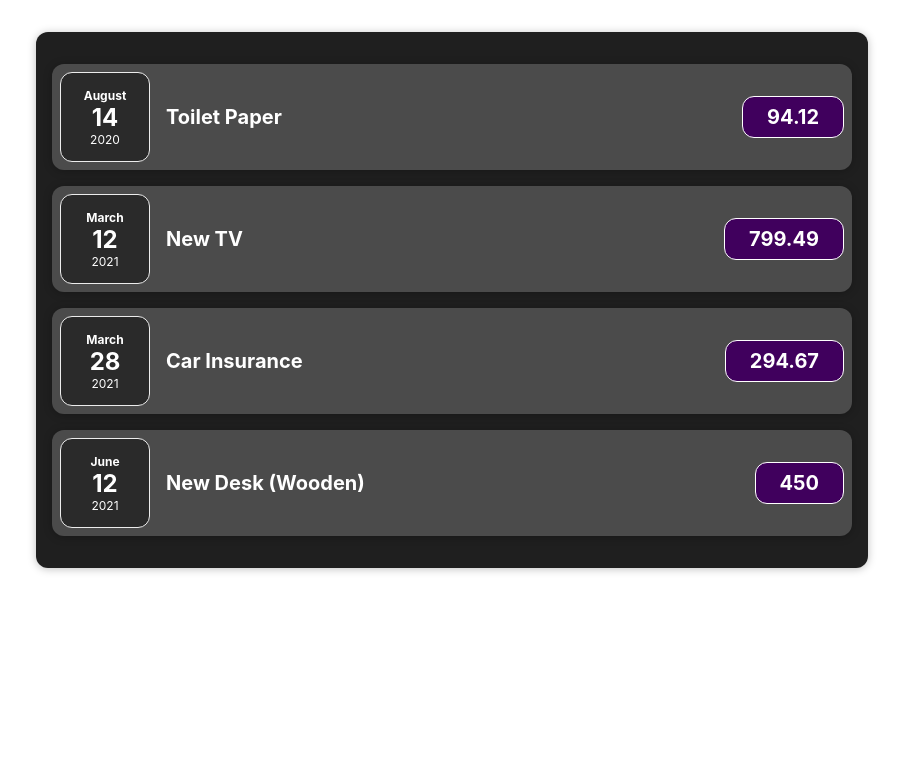
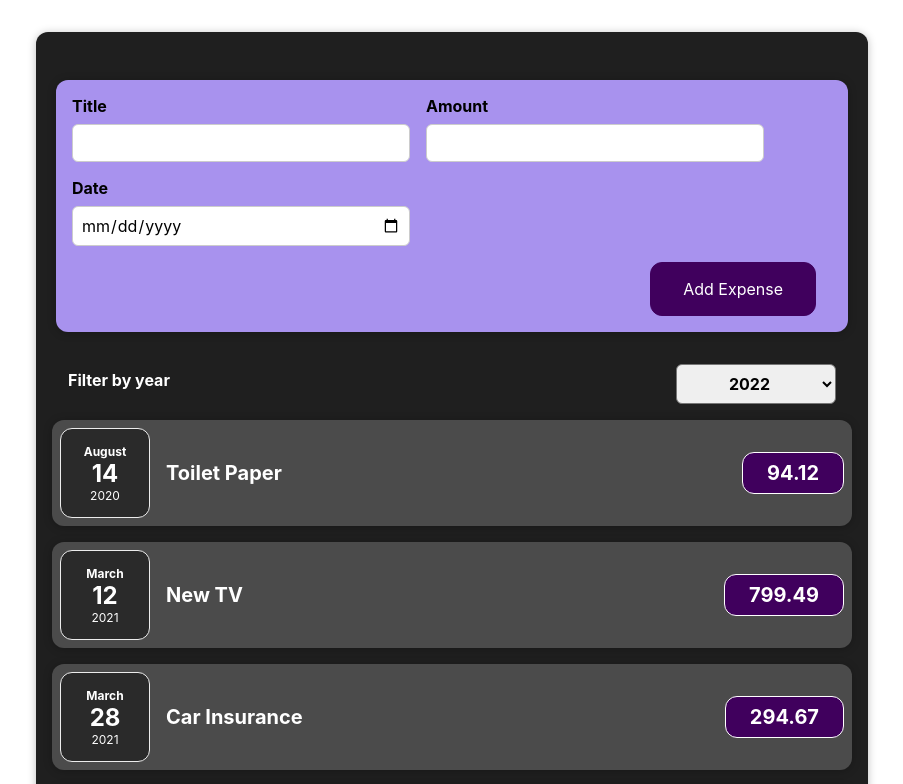
Before and after one commit to iamtehmooramjad/learnReact, a React (Create React App) app: page / in a window 1280 px wide. Shown: the top 784 px of the page, without its empty margins (188-1091 px from the left). Built offline with nearby package versions, Linux system fonts and the light colour scheme.

Commit message:
expense filter done

```diff
--- a/src/App.js
+++ b/src/App.js
@@ -1,9 +1,11 @@
 import Expenses from "./components/expenses/Expenses";
+import NewExpense from "./components/newexpense/NewExpense";
 
 
 const App = () => {
     return (
         <div className="App">
+
             <Expenses/>
         </div>
     );
--- a/src/components/expenses/ExpenseDate.js
+++ b/src/components/expenses/ExpenseDate.js
@@ -2,8 +2,8 @@
 import "./ExpenseDate.css";
 
 const ExpenseDate = (props) => {
-    const month = props.date.toLocaleString('en-US',{month:'long'})
-    const day = props.date.toLocaleString('en-US',{day:'2-digit'})
+    const month = props.date.toLocaleString('en-US', {month: 'long'})
+    const day = props.date.toLocaleString('en-US', {day: '2-digit'})
     const year = props.date.getFullYear()
 
     return (
--- a/src/components/expenses/ExpenseItem.js
+++ b/src/components/expenses/ExpenseItem.js
@@ -5,14 +5,16 @@
 
 const ExpenseItem = (props) => {
 
+
     return (
         <Card className={"expense-item"}>
-            <ExpenseDate date={props.item.date} />
+            <ExpenseDate date={props.item.date}/>
 
             <div className={"expense-item__description"}>
                 <h2>{props.item.title}</h2>
                 <div className={"expense-item__price"}>{props.item.amount}</div>
             </div>
+
         </Card>
     );
 };
--- a/src/components/expenses/Expenses.js
+++ b/src/components/expenses/Expenses.js
@@ -1,12 +1,32 @@
-import React from 'react';
-import {expenses} from "../../data";
+import React, {useState} from 'react';
+import {expensesList} from "../../data";
 import ExpenseItem from "./ExpenseItem";
 import "./Expenses.css"
 import Card from "../ui/Card";
+import NewExpense from "../newexpense/NewExpense";
+import ExpensesFilter from "./ExpensesFilter";
 
 const Expenses = () => {
+
+
+    const [expenses, setExpenses] = useState(expensesList);
+
+    const [filteredYear, setFilteredYear] = useState('2020');
+
+    const addExpenseHandler = expense => {
+        console.log(expense)
+    }
+
+    const filterChangeHandler = selectedYear => {
+        setFilteredYear(selectedYear)
+    }
+
     return (
         <Card className={"expenses"}>
+
+            <NewExpense onAddExpense={addExpenseHandler} />
+
+            <ExpensesFilter selected={filteredYear} onChangeFilter={filterChangeHandler}/>
             {expenses.map((item) => (
                 <ExpenseItem item={item} key={item.id}/>
             ))}
--- /dev/null
+++ b/src/components/expenses/ExpensesFilter.css
@@ -0,0 +1,24 @@
+.expenses-filter {
+    color: white;
+    padding: 0 1rem;
+}
+
+.expenses-filter__control {
+    display: flex;
+    width: 100%;
+    align-items: center;
+    justify-content: space-between;
+    margin: 1rem 0;
+}
+
+.expenses-filter label {
+    font-weight: bold;
+    margin-bottom: 0.5rem;
+}
+
+.expenses-filter select {
+    font: inherit;
+    padding: 0.5rem 3rem;
+    font-weight: bold;
+    border-radius: 6px;
+}
--- /dev/null
+++ b/src/components/expenses/ExpensesFilter.js
@@ -0,0 +1,24 @@
+import React from 'react';
+import "./ExpensesFilter.css"
+
+const ExpensesFilter = (props) => {
+    const dropdownChangeHandler = (event) => {
+        props.onChangeFilter(event.target.value)
+    }
+
+    return (
+        <div className={'expenses-filter'}>
+            <div className={'expenses-filter__control'}>
+                <label>Filter by year</label>
+                <select name={props.selected} onChange={dropdownChangeHandler}>
+                    <option value="2022">2022</option>
+                    <option value="2021">2021</option>
+                    <option value="2020">2020</option>
+                    <option value="2019">2019</option>
+                </select>
+            </div>
+        </div>
+    );
+};
+
+export default ExpensesFilter;
--- /dev/null
+++ b/src/components/newexpense/ExpenseForm.css
@@ -0,0 +1,26 @@
+.new-expense__controls {
+    display: flex;
+    flex-wrap: wrap;
+    gap: 1rem;
+    margin-bottom: 1rem;
+    text-align: left;
+}
+
+.new-expense__control label {
+    font-weight: bold;
+    margin-bottom: 0.5rem;
+    display: block;
+}
+
+.new-expense__control input {
+    font: inherit;
+    padding: 0.5rem;
+    border-radius: 6px;
+    border: 1px solid #ccc;
+    width: 20rem;
+    max-width: 100%;
+}
+
+.new-expense__actions {
+    text-align: right;
+}
--- /dev/null
+++ b/src/components/newexpense/ExpenseForm.js
@@ -0,0 +1,90 @@
+import React from 'react';
+import "./ExpenseForm.css"
+
+const ExpenseForm = (props) => {
+
+    /**
+     * 1. We can use individual states, but it s better to use single object for fields
+     const [enteredTitle, setEnteredTitle] = useState('')
+     const [enteredAmount, setEnteredAmount] = useState('')
+     const [enteredDate, setEnteredDate] = useState('')
+     */
+    const [userInput, setUserInput] = React.useState({
+        enteredTitle: '',
+        enteredAmount: '',
+        enteredDate: ''
+    })
+
+    const titleChangeHandler = (event) => {
+        setUserInput(prevState => {
+            return {
+                ...prevState,
+                enteredTitle: event.target.value
+            }
+
+        })
+    }
+    const dateChangeHandler = (event) => {
+        setUserInput(prevState => {
+            return {
+                ...prevState,
+                enteredDate: event.target.value
+            }
+
+        })
+    }
+    const amountChangeHandler = (event) => {
+        setUserInput(prevState => {
+            return {
+                ...prevState,
+                enteredAmount: event.target.value
+            }
+        })
+
+    }
+
+    const submitHandler = (event) => {
+        event.preventDefault()
+        const expenseData = {
+            title: userInput.enteredTitle,
+            amount: userInput.enteredAmount,
+            date: new Date(userInput.enteredDate)
+        };
+        props.onSaveExpenseData(expenseData)
+        setUserInput(prevState => {
+            return {
+                enteredTitle: '',
+                enteredAmount: '',
+                enteredDate: ''
+            }
+        })
+    }
+
+    return (
+        <form onSubmit={submitHandler}>
+            <div className={'new-expense__controls'}>
+                <div className={'new-expense__control'}>
+                    <label>Title</label>
+                    <input type="text" value={userInput.enteredTitle} onChange={titleChangeHandler}/>
+                </div>
+                <div className={'new-expense__control'}>
+                    <label>Amount</label>
+                    <input type="number" value={userInput.enteredAmount} min={'0.01'} step={'0.01'}
+                           onChange={amountChangeHandler}/>
+                </div>
+
+                <div className={'new-expense__control'}>
+                    <label>Date</label>
+                    <input type="date" value={userInput.enteredDate} min={'2019-01-01'} max={'2022-12-31'}
+                           onChange={dateChangeHandler}/>
+                </div>
+            </div>
+            <div className={'new-expense__actions'}>
+                <button type={'submit'}>Add Expense</button>
+            </div>
+
+        </form>
+    );
+};
+
+export default ExpenseForm;
--- /dev/null
+++ b/src/components/newexpense/NewExpense.css
@@ -0,0 +1,38 @@
+.new-expense {
+    background-color: #a892ee;
+    padding: 1rem;
+    margin: 2rem auto;
+    width: 50rem;
+    max-width: 95%;
+    border-radius: 12px;
+    text-align: center;
+    box-shadow: 0 1px 8px rgba(0, 0, 0, 0.25);
+}
+
+.new-expense button {
+    font: inherit;
+    cursor: pointer;
+    padding: 1rem 2rem;
+    border: 1px solid #40005d;
+    background-color: #40005d;
+    color: white;
+    border-radius: 12px;
+    margin-right: 1rem;
+}
+
+.new-expense button:hover,
+.new-expense button:active {
+    background-color: #510674;
+    border-color: #510674;
+}
+
+.new-expense button.alternative {
+    color: #220131;
+    border-color: transparent;
+    background-color: transparent;
+}
+
+.new-expense button.alternative:hover,
+.new-expense button.alternative:active {
+    background-color: #ddb3f8;
+}
--- /dev/null
+++ b/src/components/newexpense/NewExpense.js
@@ -0,0 +1,22 @@
+import React from 'react';
+import "./NewExpense.css"
+import ExpenseForm from "./ExpenseForm";
+
+const NewExpense = (props) => {
+
+    const saveExpenseDataHandler = (enteredExpenseData) => {
+        const expenseData = {
+            ...enteredExpenseData,
+            id: Math.random().toString()
+        };
+        props.onAddExpense(expenseData)
+    };
+
+    return (
+        <div className={"new-expense"}>
+            <ExpenseForm onSaveExpenseData={saveExpenseDataHandler}/>
+        </div>
+    );
+};
+
+export default NewExpense;
--- a/src/data.js
+++ b/src/data.js
@@ -1,11 +1,11 @@
-export const expenses = [
+export const expensesList = [
     {
         id: 'e1',
         title: 'Toilet Paper',
         amount: 94.12,
         date: new Date(2020, 7, 14),
     },
-    { id: 'e2', title: 'New TV', amount: 799.49, date: new Date(2021, 2, 12) },
+    {id: 'e2', title: 'New TV', amount: 799.49, date: new Date(2021, 2, 12)},
     {
         id: 'e3',
         title: 'Car Insurance',
```
